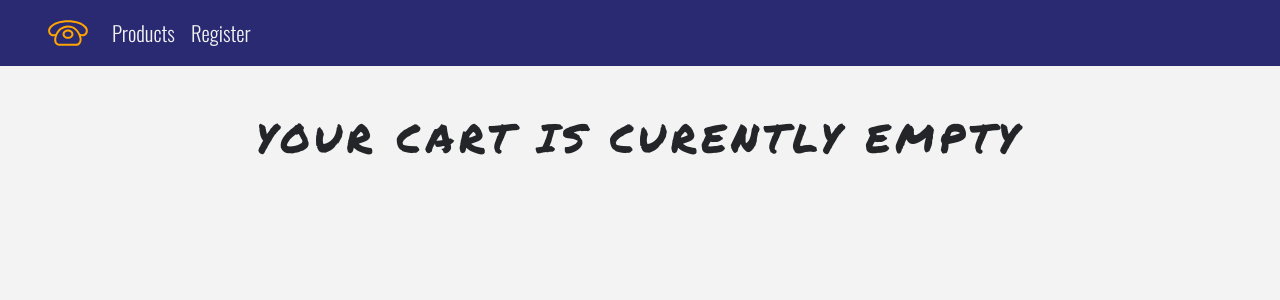
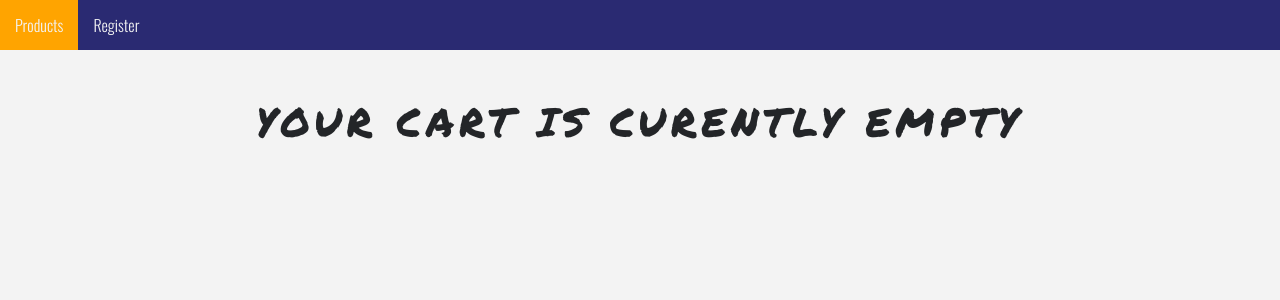
Before and after one commit to RobertDragoi/PhoneShop, a React (Create React App) app in the folder client/: page /cart in a window 1280 px wide. Shown: the top 300 px of the page. Built offline with nearby package versions, Linux system fonts and the light colour scheme.

Commit message:
Major refactor of the navbar

```diff
--- a/client/package.json
+++ b/client/package.json
@@ -3,6 +3,11 @@
   "version": "0.1.0",
   "private": true,
   "dependencies": {
+    "@fortawesome/fontawesome-svg-core": "^1.2.36",
+    "@fortawesome/free-brands-svg-icons": "^5.15.4",
+    "@fortawesome/free-regular-svg-icons": "^5.15.4",
+    "@fortawesome/free-solid-svg-icons": "^5.15.4",
+    "@fortawesome/react-fontawesome": "^0.1.16",
     "@testing-library/jest-dom": "^5.11.6",
     "@testing-library/react": "^11.2.2",
     "@testing-library/user-event": "^12.6.0",
--- a/client/src/components/Cart/Cart.js
+++ b/client/src/components/Cart/Cart.js
@@ -1,26 +1,30 @@
-import React,{useContext,Fragment,useEffect} from 'react';
-import Title from '../Title';
-import CartColumns from './CartColumns';
+import React, { useContext, Fragment, useEffect } from "react";
+import Title from "../Title";
+import CartColumns from "./CartColumns";
 import EmptyCart from "./EmptyCart";
-import CartList from './CartList';
-import CartTotals from './CartTotals';
-import ProductContext from '../ProductsState/productContext';
-const Cart=(props)=> {
-    const productContext=useContext(ProductContext);
-    const {cart,totalPrice}=productContext;
-    useEffect(()=>{
-        totalPrice()
-    },[cart])
-        return (<Fragment>
-            {cart.length===0?(<EmptyCart/>):(<Fragment>
-        <Title name="my" title="cart"/>
-        <CartColumns/>
-        <CartList cart={cart}/>
-        <CartTotals/>
-    </Fragment>)}
+import CartList from "./CartList";
+import CartTotals from "./CartTotals";
+import ProductContext from "../ProductsState/productContext";
+const Cart = (props) => {
+  const productContext = useContext(ProductContext);
+  const { cart, totalPrice } = productContext;
+  useEffect(() => {
+    totalPrice();
+  }, [cart]);
+  return (
+    <Fragment>
+      {cart.length === 0 ? (
+        <EmptyCart />
+      ) : (
+        <Fragment>
+          <Title name="my" title="cart" />
+          <CartColumns />
+          <CartList cart={cart} />
+          <CartTotals />
         </Fragment>
-            );
-
-}
+      )}
+    </Fragment>
+  );
+};
 
 export default Cart;
--- a/client/src/components/Navbar.js
+++ /dev/null
@@ -1,62 +0,0 @@
-import React, { Fragment, useContext } from "react";
-import { Link } from "react-router-dom";
-import logo from "../logo.svg";
-import styled from "styled-components";
-import { ButtonContainer } from "./Button";
-import UserContext from "./UserState/userContext";
-const Navbar = (props) => {
-  const userContext = useContext(UserContext);
-  const { isAuthenticated, user, Logout } = userContext;
-
-  return (
-    <NavWrapper className="navbar navbar-expand-sm navbar-dark px-sm-5">
-      <Link to="/">
-        <img src={logo} alt="store" className="navbar-brand"></img>
-      </Link>
-      <ul className="navbar-nav align-items-center">
-        <li className="nav-item ml-5">
-          <Link to="/" className="nav-link">
-            Products
-          </Link>
-        </li>
-        {isAuthenticated ? (
-          <Fragment>
-            <Link to="/profile" className="nav-link">
-              Hello {user && user.name}
-            </Link>
-            <button onClick={Logout}>
-              <span className="mr-2">
-                <i className="fa fa-sign-out" />
-              </span>
-            </button>
-          </Fragment>
-        ) : (
-          <li className="nav-item ml-5">
-            <Link to="/api/register" className="nav-link">
-              Register
-            </Link>
-          </li>
-        )}
-      </ul>
-      {isAuthenticated ? (
-        <Link to="/cart" className="ml-auto">
-          <ButtonContainer>
-            <span className="mr-2">
-              <i className="fas fa-cart-plus" />
-            </span>
-            my cart
-          </ButtonContainer>
-        </Link>
-      ) : null}
-    </NavWrapper>
-  );
-};
-const NavWrapper = styled.nav`
-  background: var(--mainBlue);
-  .nav-link {
-    color: var(--mainWhite) !important;
-    font-size: 1.3rem;
-    text-transform: capitalize !important;
-  }
-`;
-export default Navbar;
--- /dev/null
+++ b/client/src/components/Navbar/Navbar.js
@@ -0,0 +1,56 @@
+import React, { useContext } from "react";
+import { Link } from "react-router-dom";
+import { ButtonContainer } from "../Button";
+import UserContext from "../UserState/userContext";
+import { faSignOutAlt, faCartPlus } from "@fortawesome/free-solid-svg-icons";
+import { FontAwesomeIcon } from "@fortawesome/react-fontawesome";
+import "./Navbar.scss";
+const Navbar = (props) => {
+  const userContext = useContext(UserContext);
+  const { isAuthenticated, user, Logout } = userContext;
+
+  return (
+    <div className="navbar-container">
+      <div className="navbar-container-left">
+        <div className="navbar-item">
+          <Link to="/" className="navbar-link">
+            Products
+          </Link>
+        </div>
+        {isAuthenticated ? (
+          <>
+            <div className="navbar-item">
+              <Link to="/profile" className="navbar-link">
+                Hello {user && user.name}
+              </Link>
+            </div>
+            <div className="navbar-item">
+              <button className="navbar-button" onClick={Logout}>
+                <FontAwesomeIcon icon={faSignOutAlt} />
+              </button>
+            </div>
+          </>
+        ) : (
+          <div className="navbar-item">
+            <Link to="/api/register" className="navbar-link">
+              Register
+            </Link>
+          </div>
+        )}
+      </div>
+
+      {isAuthenticated ? (
+        <div className="navbar-container-right">
+          <Link to="/cart" className="ml-auto">
+            <ButtonContainer>
+              <FontAwesomeIcon icon={faCartPlus} />
+              my cart
+            </ButtonContainer>
+          </Link>
+        </div>
+      ) : null}
+    </div>
+  );
+};
+
+export default Navbar;
--- /dev/null
+++ b/client/src/components/Navbar/Navbar.scss
@@ -0,0 +1,47 @@
+@import "../variables.scss";
+.navbar {
+  &-container {
+    background-color: $mainBlue;
+    display: flex;
+    flex-direction: row;
+
+    justify-content: space-between;
+    &-left {
+      display: flex;
+      flex-direction: row;
+      align-self: center;
+      justify-content: flex-start;
+    }
+    &-right {
+      align-self: center;
+    }
+  }
+  &-item {
+    padding-left: 15px;
+    padding-right: 15px;
+    height: 50px;
+    display: flex;
+    align-items: center;
+    &:hover {
+      background-color: $mainYellow;
+    }
+  }
+  &-link {
+    text-decoration: none;
+    color: $mainWhite;
+    font-size: medium;
+    width: 100%;
+    &:hover {
+      text-decoration: none;
+      color: $mainWhite;
+      font-size: medium;
+    }
+  }
+  &-button {
+    background: none;
+    border: none;
+    &:hover {
+      cursor: pointer;
+    }
+  }
+}
--- /dev/null
+++ b/client/src/components/variables.scss
@@ -0,0 +1,5 @@
+$mainBlue: #2a2a72;
+$lightBlue: #00cafd;
+$mainWhite: #f3f3f3;
+$mainDark: #232528;
+$mainYellow: #ffa400;
```
Also changed, not shown: client/src/App.js (+23 -25 lines), 2 other files (tests, documents, lock files or other folders).
